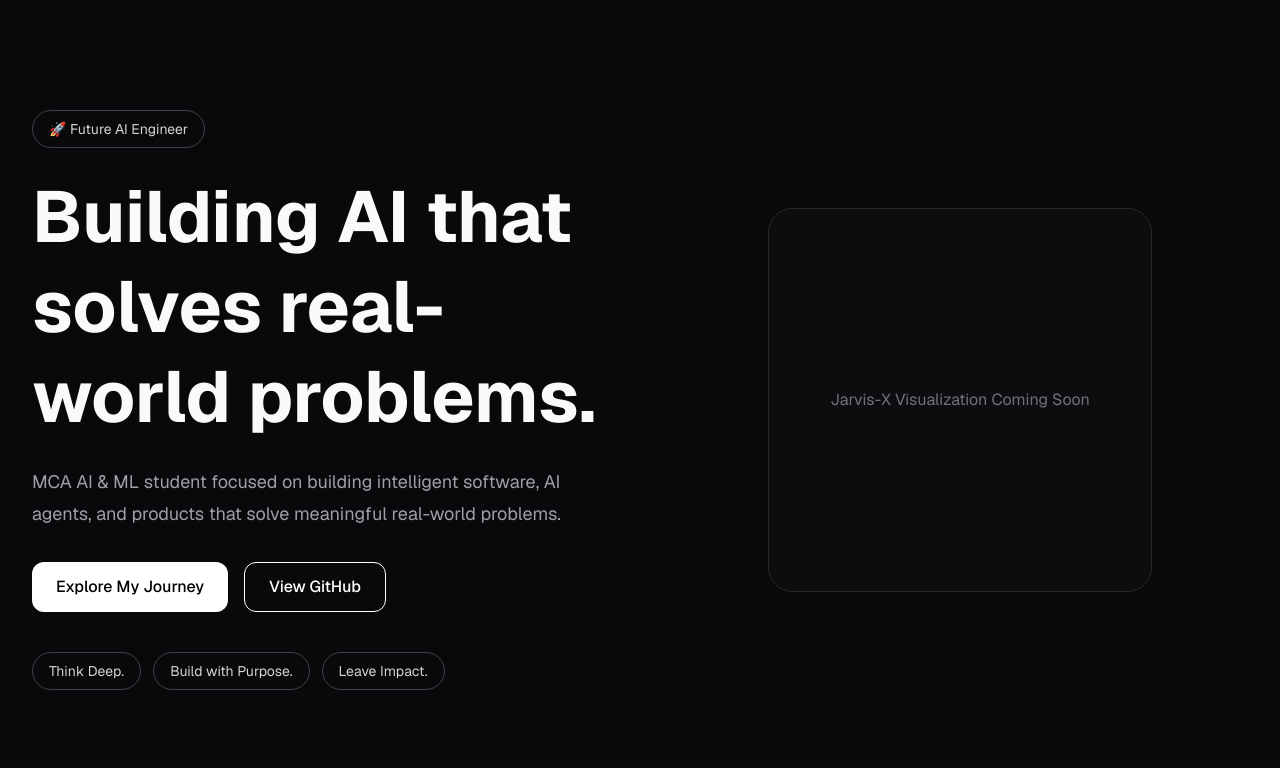
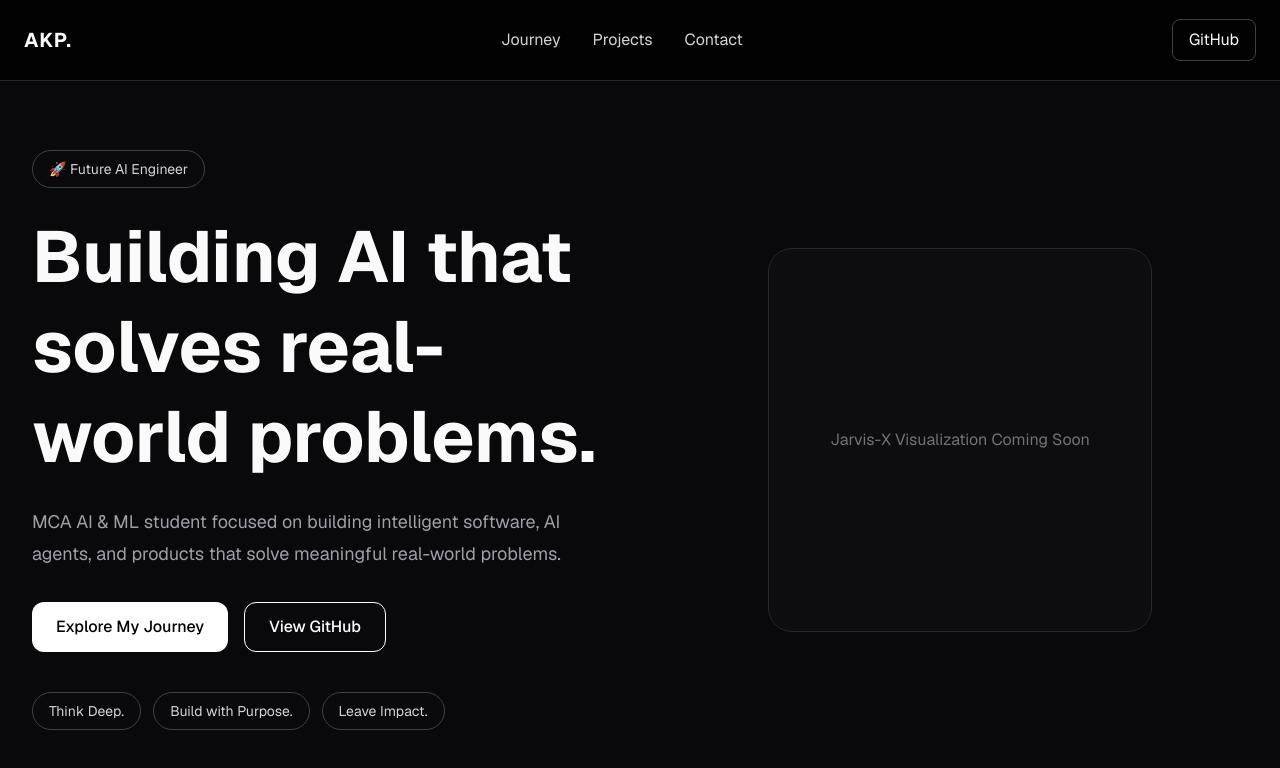
Before and after one commit to annukumarr/akp-portfolio, a Next.js app: page / in a window 1280 px wide. Shown: the top 768 px of the page. Built offline with nearby package versions, Linux system fonts and the light colour scheme.

Commit message:
feat: add premium navbar

```diff
--- a/app/data/navbar.ts
+++ b/app/data/navbar.ts
@@ -0,0 +1,20 @@
+export const navbar = {
+  logo: "AKP.",
+
+  links: [
+    {
+      title: "Journey",
+      href: "#journey",
+    },
+    {
+      title: "Projects",
+      href: "#projects",
+    },
+    {
+      title: "Contact",
+      href: "#contact",
+    },
+  ],
+
+  github: "https://github.com/annukumarr",
+};
--- a/app/page.tsx
+++ b/app/page.tsx
@@ -1,8 +1,10 @@
+import Navbar from "@/components/layout/Navbar";
 import Hero from "@/components/sections/Hero";
 
 export default function Home() {
   return (
     <main>
+      <Navbar />
       <Hero />
     </main>
   );
--- a/components/layout/Navbar.tsx
+++ b/components/layout/Navbar.tsx
@@ -0,0 +1,34 @@
+import { navbar } from "@/app/data/navbar";
+
+export default function Navbar() {
+  return (
+    <header className="fixed top-0 left-0 z-50 w-full border-b border-zinc-800 bg-black/70 backdrop-blur-md">
+      <nav className="mx-auto flex h-20 max-w-7xl items-center justify-between px-6">
+        <h1 className="text-xl font-bold tracking-wider">
+          {navbar.logo}
+        </h1>
+
+        <ul className="hidden gap-8 md:flex">
+          {navbar.links.map((item) => (
+            <li key={item.title}>
+              <a
+                href={item.href}
+                className="text-zinc-300 transition hover:text-white"
+              >
+                {item.title}
+              </a>
+            </li>
+          ))}
+        </ul>
+
+        <a
+          href={navbar.github}
+          target="_blank"
+          className="rounded-lg border border-zinc-700 px-4 py-2 transition hover:bg-white hover:text-black"
+        >
+          GitHub
+        </a>
+      </nav>
+    </header>
+  );
+}
--- a/components/sections/Hero.tsx
+++ b/components/sections/Hero.tsx
@@ -9,7 +9,7 @@ import SocialProof from "@/components/Hero/SocialProof/SocialProof";
 export default function Hero() {
   return (
     <Container>
-      <section className="min-h-screen flex items-center">
+      <section className="min-h-screen pt-20 flex items-center">
         <div className="grid w-full gap-16 lg:grid-cols-2">
           {/* Left Side */}
           <div className="flex flex-col justify-center">
```
